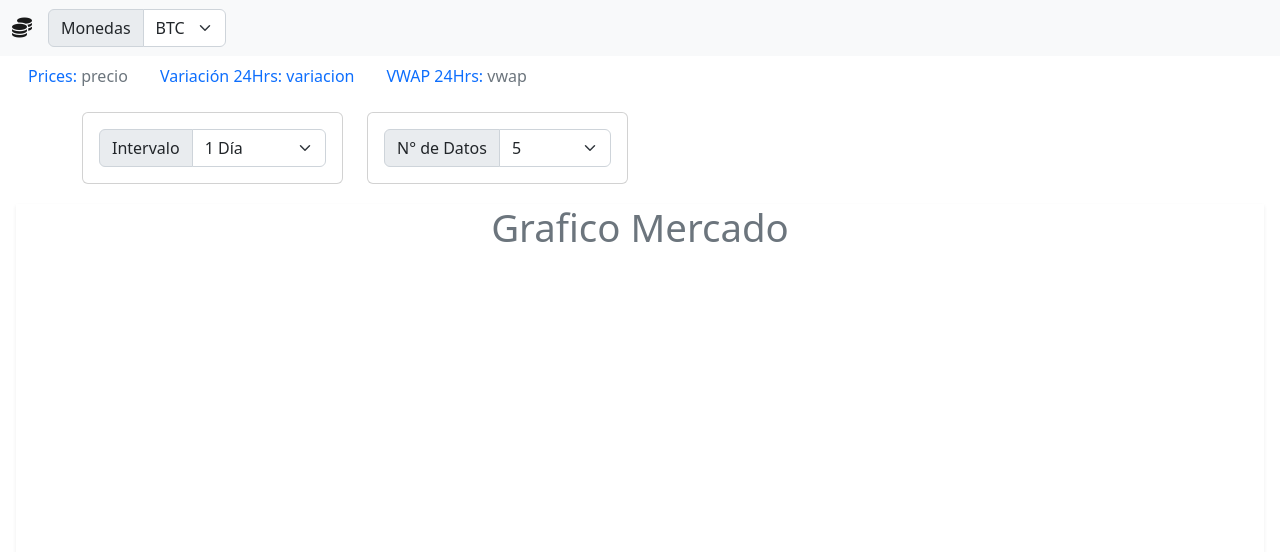
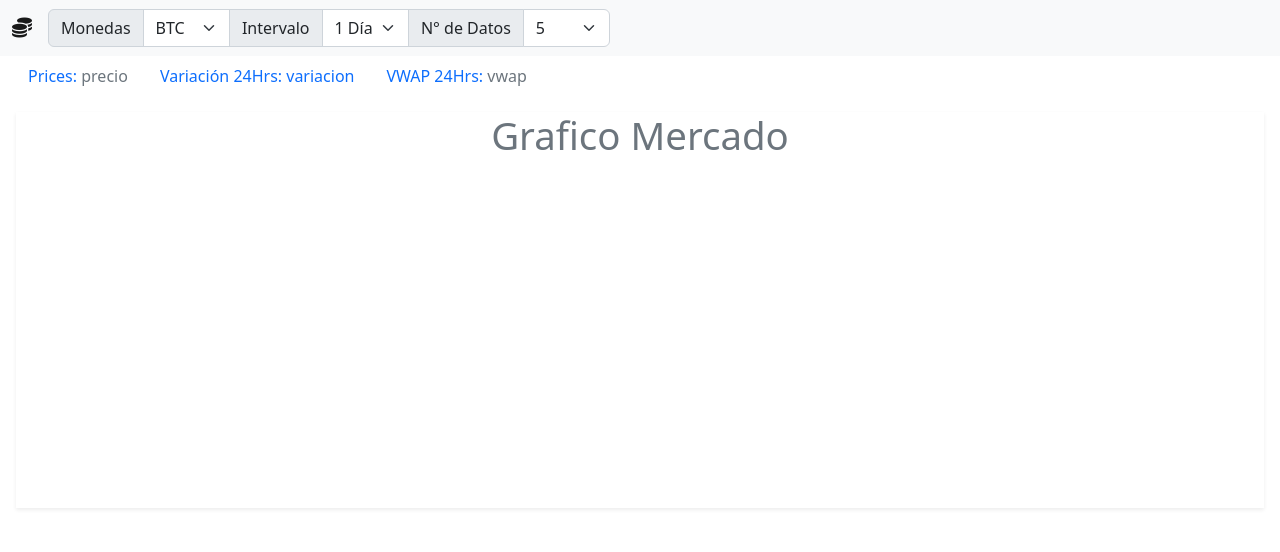
Before and after one commit to garaos/proyecto3, a website with bundled scripts: page index.html in a window 1280 px wide. Shown: the top 552 px of the page. Built offline with nearby package versions, Linux system fonts and the light colour scheme; files whose address does not match are found by name.

Commit message:
modificacion a navbar

```diff
--- a/index.html
+++ b/index.html
@@ -34,6 +34,28 @@
                             <option value="bitcoin-cash">BCH</option>
                             <option value="litecoin">LTC</option>
                         </select>
+                        <label for="" class="input-group-text">Intervalo</label>
+                        <select class="form-select" name="" id="tablaInter">
+                            <option value="d1">1 Día</option>
+                            <option value="h12">12 Hrs</option>
+                            <option value="h6">6 Hrs</option>
+                            <option value="h2">2 Hrs</option>
+                            <option value="h1">1 Hr</option>
+                            <option value="m30">30 Min</option>
+                            <option value="m15">15 Min</option>
+                            <option value="m5">5 Min</option>
+                            <option value="m1">1 Min</option>
+                        </select>
+                        <label for="" class="input-group-text">N° de Datos</label>
+                                <select class="form-select" name="" id="tablaInter2">
+                                    <option value="5">5</option>
+                                    <option value="10">10</option>
+                                    <option value="30">30</option>
+                                    <option value="60">60</option>
+                                    <option value="90">90</option>
+                                    <option value="180">180</option>
+                                    <option value="356">356</option>
+                                </select>
                     </div>
                 </ul>
             </div>
@@ -60,7 +82,7 @@
         </div>
         <!-- Fin Barra Informacion -->
         <!-- Filtros -->
-        <div class=" container text-center">
+        <!-- <div class=" container text-center">
             <div class="row">
                 <div class="col-12 col-md-6 col-lg-3 d-flex justify-content-center pb-1 mb-3">
                     <div class="card" style="width: 18rem;">
@@ -103,7 +125,7 @@
             </div>
         </div>
     </div>
-    <hr class="w-100 clearfix d-md-none" />
+    <hr class="w-100 clearfix d-md-none" /> -->
     <!-- Fin Filtros -->
 
     <!-- Graficos -->
```
